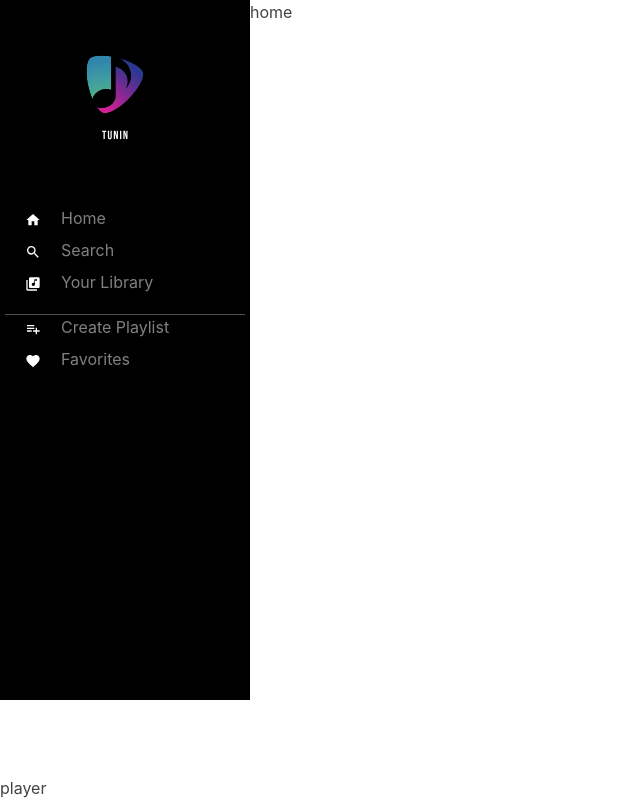
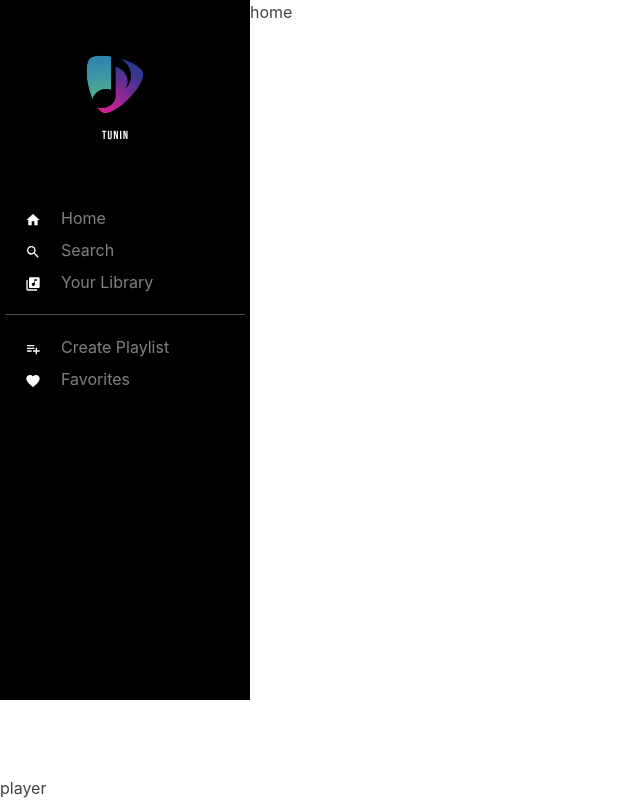
Before and after one commit to warlock-spell/tunin, a Next.js app: page / in a window 1280 px wide. Shown: the whole page, without its empty margins (0-640 px from the left). Built offline with nearby package versions, Linux system fonts and the light colour scheme.

Commit message:
equidistant divider

```diff
--- a/components/sidebar.tsx
+++ b/components/sidebar.tsx
@@ -94,7 +94,7 @@ const Sidebar = () => {
                     </List>
                 </Box>
                 <Divider />
-                <Box>
+                <Box marginTop='20px'>
                     <List spacing={2}>
                         {/* iterate over the music menu  */}
                         {musicMenu.map(menu => (
```
